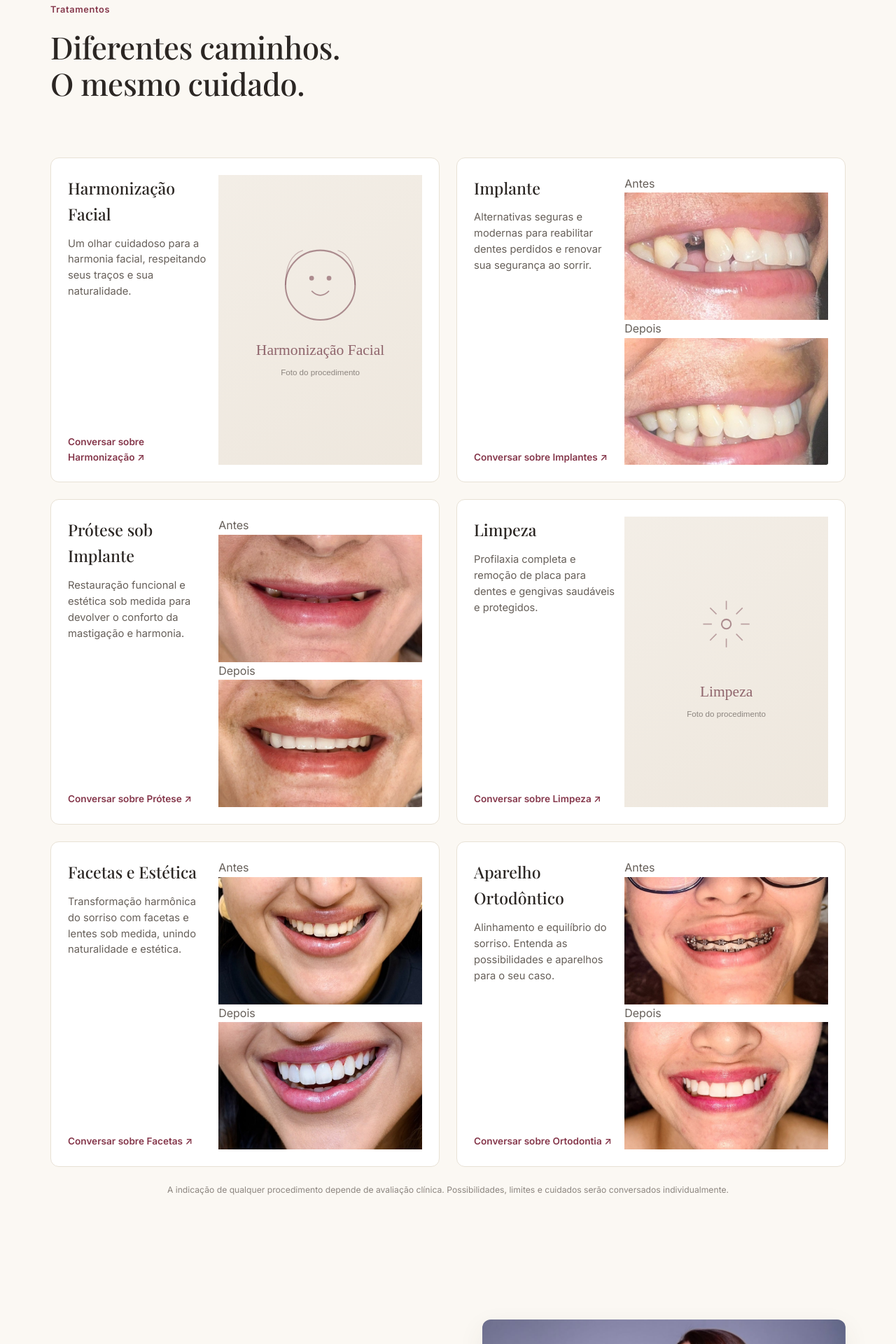
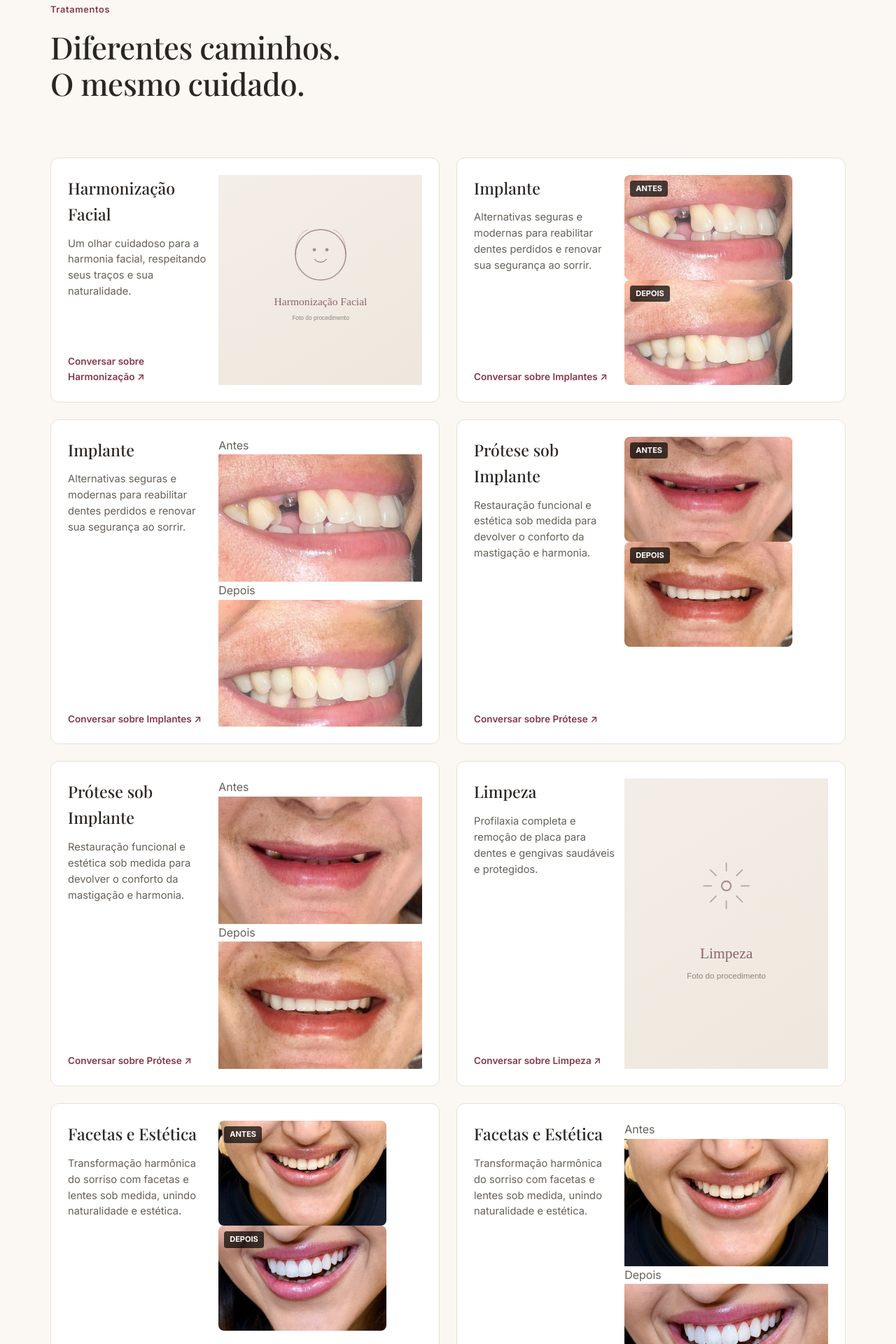
Before and after one commit to Ricardoqs20/Consultorio_Jessica, a Flask app: page / in a window 1280 px wide. Shown: the part 1508-3428 px from the top of the page at 70% size. Run offline with Flask 3, Linux system fonts and the light colour scheme; some web fonts are replaced.

Commit message:
sljoaijfdoi

```diff
--- a/static/css/style.css
+++ b/static/css/style.css
@@ -1975,3 +1975,41 @@ a {
     font-size: 0.78rem;
   }
 }
+
+/* New layout for before/after images */
+.before-after-container {
+  display: flex;
+  flex-direction: column;
+  gap: 10px;
+  width: 100%;
+  margin-top: 15px;
+}
+
+.image-wrapper {
+  position: relative;
+  width: 100%;
+  height: 150px;
+  border-radius: 8px;
+  overflow: hidden;
+}
+
+.image-wrapper img {
+  width: 100%;
+  height: 100%;
+  object-fit: cover;
+  object-position: center;
+  display: block;
+}
+
+.badge {
+  position: absolute;
+  top: 8px;
+  left: 8px;
+  background: rgba(0, 0, 0, 0.7);
+  color: #fff;
+  padding: 3px 8px;
+  border-radius: 4px;
+  font-size: 11px;
+  font-weight: bold;
+  z-index: 2;
+}
--- a/templates/index.html
+++ b/templates/index.html
@@ -165,6 +165,23 @@
           </div>
 
           <!-- 2: Implante -->
+           <div class="treatment-card">
+             <div class="treatment-content">
+               <h3 class="treatment-title">Implante</h3>
+               <p class="treatment-desc">Alternativas seguras e modernas para reabilitar dentes perdidos e renovar sua segurança ao sorrir.</p>
+               <a href="https://wa.me/5598985834148?text=Olá!%20Gostaria%20de%20saber%20mais%20sobre%20implantes%20dentários." target="_blank" class="treatment-link">Conversar sobre Implantes ↗</a>
+             </div>
+             <div class="before-after-container">
+               <div class="image-wrapper">
+                 <span class="badge">ANTES</span>
+                 <img src="{{ url_for('static', filename='images/tratamentos/implante-antes.jpg') }}" alt="Implante - Antes" class="treatment-photo" loading="lazy">
+               </div>
+               <div class="image-wrapper">
+                 <span class="badge">DEPOIS</span>
+                 <img src="{{ url_for('static', filename='images/tratamentos/implante-depois.jpg') }}" alt="Implante - Depois" class="treatment-photo" loading="lazy">
+               </div>
+             </div>
+           </div>
           <div class="treatment-card">
             <div class="treatment-content">
               <h3 class="treatment-title">Implante</h3>
@@ -186,6 +203,23 @@
           </div>
 
           <!-- 3: Prótese sob Implante -->
+           <div class="treatment-card">
+             <div class="treatment-content">
+               <h3 class="treatment-title">Prótese sob Implante</h3>
+               <p class="treatment-desc">Restauração funcional e estética sob medida para devolver o conforto da mastigação e harmonia.</p>
+               <a href="https://wa.me/5598965834148?text=Olá!%20Gostaria%20de%20saber%20mais%20sobre%20próteses%20dentárias." target="_blank" class="treatment-link">Conversar sobre Prótese ↗</a>
+             </div>
+             <div class="before-after-container">
+               <div class="image-wrapper">
+                 <span class="badge">ANTES</span>
+                 <img src="{{ url_for('static', filename='images/tratamentos/protese-antes.jpg') }}" alt="Prótese sob Implante - Antes" class="treatment-photo" loading="lazy">
+               </div>
+               <div class="image-wrapper">
+                 <span class="badge">DEPOIS</span>
+                 <img src="{{ url_for('static', filename='images/tratamentos/protese-depois.jpg') }}" alt="Prótese sob Implante - Depois" class="treatment-photo" loading="lazy">
+               </div>
+             </div>
+           </div>
           <div class="treatment-card">
             <div class="treatment-content">
               <h3 class="treatment-title">Prótese sob Implante</h3>
@@ -219,6 +253,23 @@
           </div>
 
           <!-- 5: Facetas e Estética -->
+           <div class="treatment-card">
+             <div class="treatment-content">
+               <h3 class="treatment-title">Facetas e Estética</h3>
+               <p class="treatment-desc">Transformação harmônica do sorriso com facetas e lentes sob medida, unindo naturalidade e estética.</p>
+               <a href="https://wa.me/5598985834148?text=Olá!%20Gostaria%20de%20saber%20mais%20sobre%20facetas%20dentárias." target="_blank" class="treatment-link">Conversar sobre Facetas ↗</a>
+             </div>
+             <div class="before-after-container">
+               <div class="image-wrapper">
+                 <span class="badge">ANTES</span>
+                 <img src="{{ url_for('static', filename='images/tratamentos/facetas-antes.jpg') }}" alt="Facetas e Estética - Antes" class="treatment-photo" loading="lazy">
+               </div>
+               <div class="image-wrapper">
+                 <span class="badge">DEPOIS</span>
+                 <img src="{{ url_for('static', filename='images/tratamentos/facetas-depois.jpg') }}" alt="Facetas e Estética - Depois" class="treatment-photo" loading="lazy">
+               </div>
+             </div>
+           </div>
           <div class="treatment-card">
             <div class="treatment-content">
               <h3 class="treatment-title">Facetas e Estética</h3>
@@ -240,6 +291,23 @@
           </div>
 
           <!-- 6: Aparelho Ortodôntico -->
+           <div class="treatment-card">
+             <div class="treatment-content">
+               <h3 class="treatment-title">Aparelho Ortodôntico</h3>
+               <p class="treatment-desc">Alinhamento e equilíbrio do sorriso. Entenda as possibilidades e aparelhos para o caso.</p>
+               <a href="https://wa.me/5598985834148?text=Olá!%20Gostaria%20de%20saber%20mais%20sobre%20aparelho%20ortodôntico." target="_blank" class="treatment-link">Conversar sobre Ortodontia ↗</a>
+             </div>
+             <div class="before-after-container">
+               <div class="image-wrapper">
+                 <span class="badge">ANTES</span>
+                 <img src="{{ url_for('static', filename='images/tratamentos/aparelho-ortodontico-antes.jpg') }}" alt="Aparelho Ortodôntico - Antes" class="treatment-photo" loading="lazy">
+               </div>
+               <div class="image-wrapper">
+                 <span class="badge">DEPOIS</span>
+                 <img src="{{ url_for('static', filename='images/tratamentos/aparelho-ortodontico-depois.jpg') }}" alt="Aparelho Ortodôntico - Depois" class="treatment-photo" loading="lazy">
+               </div>
+             </div>
+           </div>
           <div class="treatment-card">
             <div class="treatment-content">
               <h3 class="treatment-title">Aparelho Ortodôntico</h3>
```
